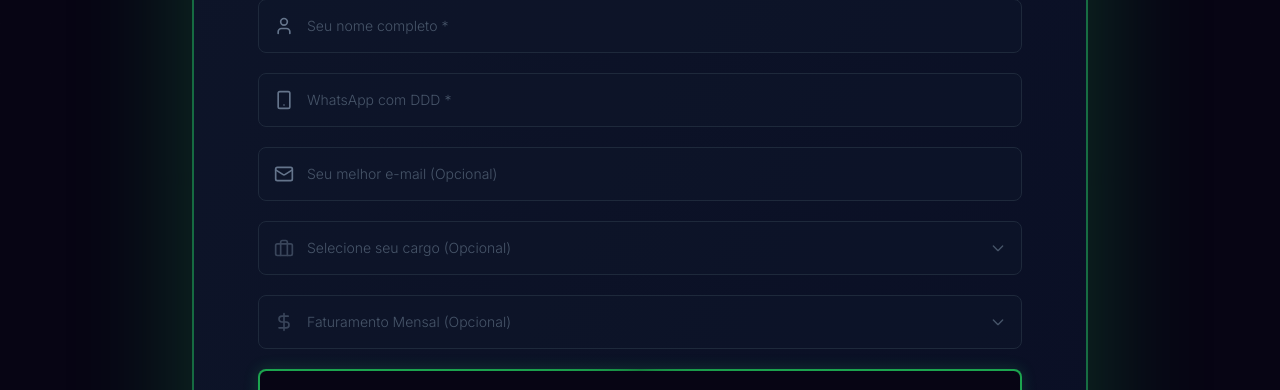
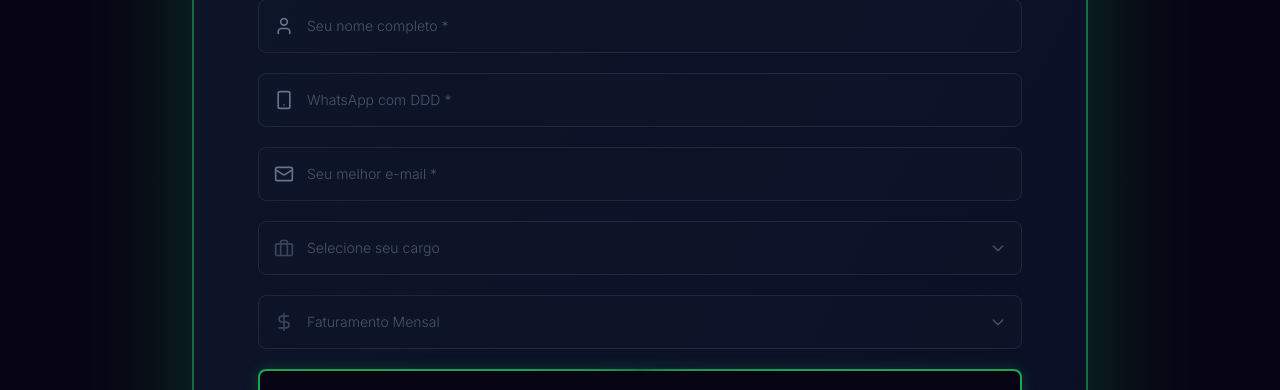
Before and after one commit to Rbraga010/Landingpage_segundarevolucao, a React (Vite) app: page / in a window 1280 px wide. Shown: the part 9977-10367 px from the top of the page. Built offline with nearby package versions, Linux system fonts and the light colour scheme; no server answers.

Commit message:
Update registration form: Email required, adjusted revenue tiers to 10k/50k

```diff
--- a/components/RegistrationForm.tsx
+++ b/components/RegistrationForm.tsx
@@ -89,8 +89,9 @@ export const RegistrationForm = ({ btnText, className = "h-full" }: Registration
              </div>
              <input
                type="email"
+               required
                className="w-full bg-slate-900/50 border border-slate-800 px-12 py-4 text-white text-sm focus:outline-none focus:border-cyan-400 focus:shadow-[0_0_15px_rgba(34,211,238,0.2)] transition-all placeholder-slate-600 rounded-lg font-light"
-               placeholder="Seu melhor e-mail (Opcional)"
+               placeholder="Seu melhor e-mail *"
                value={formData.email}
                onChange={(e) => setFormData({...formData, email: e.target.value})}
              />
@@ -106,7 +107,7 @@ export const RegistrationForm = ({ btnText, className = "h-full" }: Registration
                  onChange={(e) => setFormData({...formData, role: e.target.value})}
                  value={formData.role}
                >
-                 <option value="" disabled className="text-slate-500">Selecione seu cargo (Opcional)</option>
+                 <option value="" disabled className="text-slate-500">Selecione seu cargo</option>
                  <option value="Empresario" className="bg-slate-900 text-white">Empresário</option>
                  <option value="CEO" className="bg-slate-900 text-white">CEO</option>
                  <option value="Diretor" className="bg-slate-900 text-white">Diretor</option>
@@ -129,13 +130,12 @@ export const RegistrationForm = ({ btnText, className = "h-full" }: Registration
                  className={`w-full bg-slate-900/50 border border-slate-800 px-12 py-4 text-sm focus:outline-none focus:border-cyan-400 focus:shadow-[0_0_15px_rgba(34,211,238,0.2)] transition-all rounded-lg font-light appearance-none cursor-pointer ${formData.revenue === '' ? 'text-slate-600' : 'text-white'}`}
                  onChange={(e) => setFormData({...formData, revenue: e.target.value})}
                  value={formData.revenue}
+                 required
                >
-                 <option value="" disabled className="text-slate-500">Faturamento Mensal (Opcional)</option>
-                 <option value="Ate50k" className="bg-slate-900 text-white">Até R$ 50k</option>
-                 <option value="50k-200k" className="bg-slate-900 text-white">R$ 50k - R$ 200k</option>
-                 <option value="200k-500k" className="bg-slate-900 text-white">R$ 200k - R$ 500k</option>
-                 <option value="500k-1M" className="bg-slate-900 text-white">R$ 500k - R$ 1M</option>
-                 <option value="Acima1M" className="bg-slate-900 text-white">Acima de R$ 1M</option>
+                 <option value="" disabled className="text-slate-500">Faturamento Mensal</option>
+                 <option value="Ate10k" className="bg-slate-900 text-white">Até R$ 10k</option>
+                 <option value="10k-50k" className="bg-slate-900 text-white">R$ 10k - R$ 50k</option>
+                 <option value="Acima50k" className="bg-slate-900 text-white">Acima de R$ 50k</option>
                </select>
                <div className="absolute right-4 top-1/2 -translate-y-1/2 pointer-events-none text-slate-600">
                   <svg className="w-4 h-4" fill="none" stroke="currentColor" viewBox="0 0 24 24"><path strokeLinecap="round" strokeLinejoin="round" strokeWidth="2" d="M19 9l-7 7-7-7"></path></svg>
```
